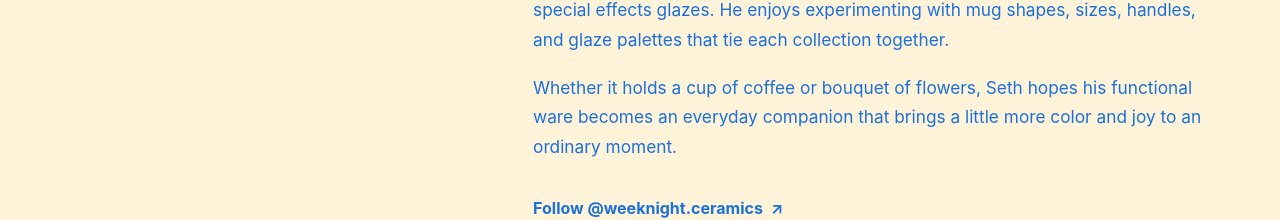
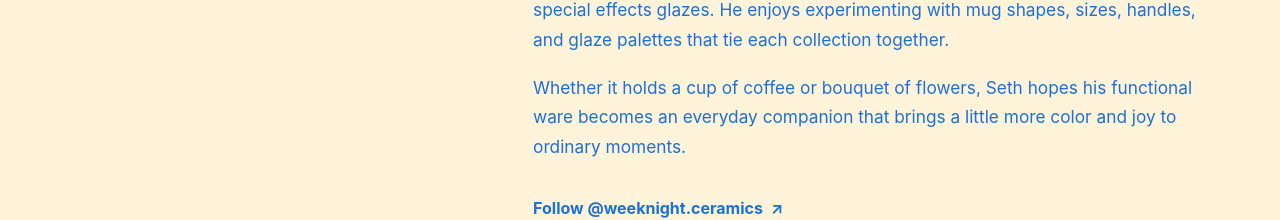
Before and after one commit to srgorelik/weeknight-ceramics, a React (Vite) app: page / in a window 1280 px wide. Shown: the part 672-892 px from the top of the page. Built offline with nearby package versions, Linux system fonts and the light colour scheme.

Commit message:
little bio edit

```diff
--- a/src/main.jsx
+++ b/src/main.jsx
@@ -252,7 +252,7 @@ function App() {
               <p>
                 Whether it holds a cup of coffee or bouquet of flowers, Seth
                 hopes his functional ware becomes an everyday companion that
-                brings a little more color and joy to an ordinary moment.
+                brings a little more color and joy to ordinary moments.
               </p>
             </div>
             <a
```
